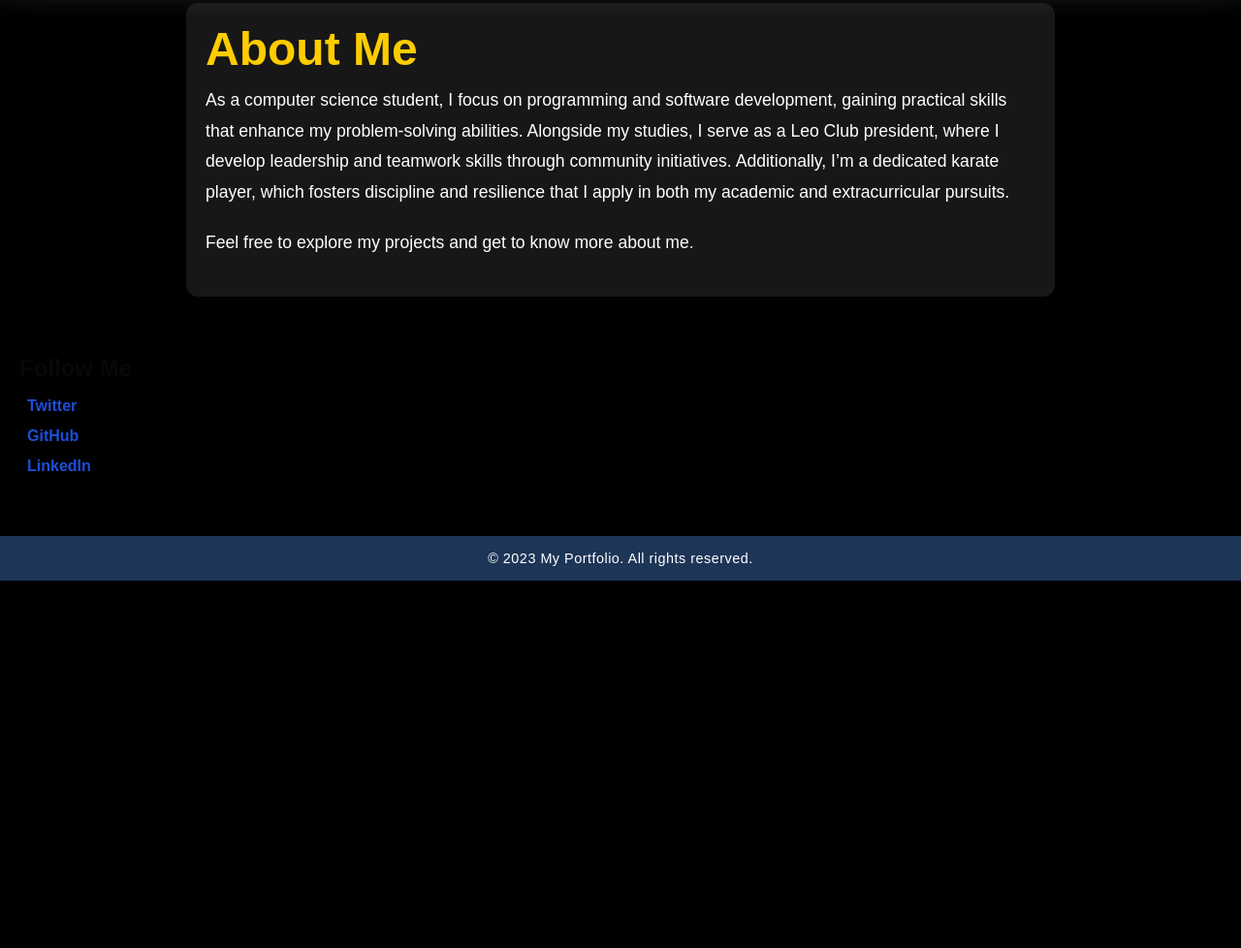
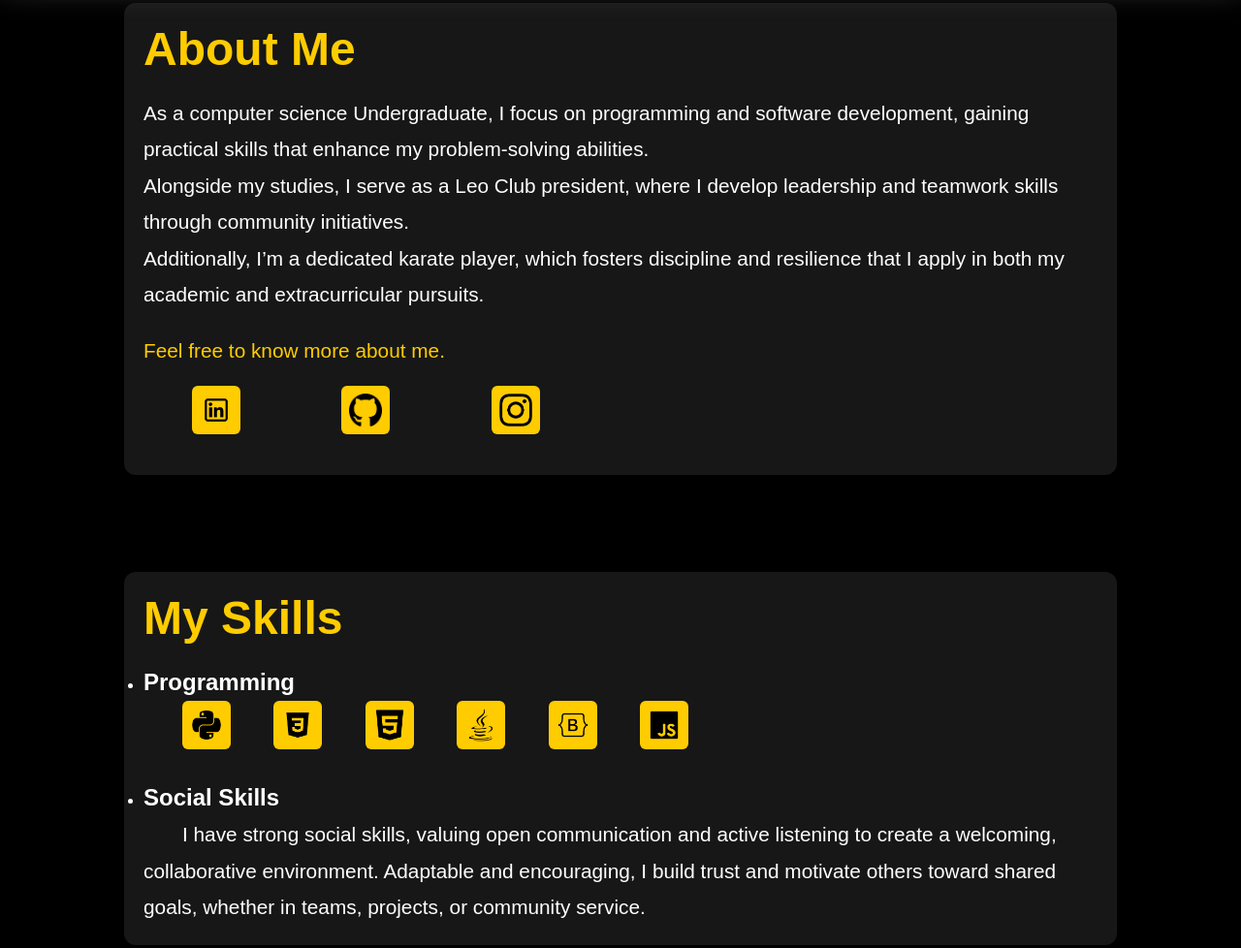
Before and after one commit to Nimsarafx/Portfolio, a plain HTML site: page home.html in a window 1280 px wide. Shown: the part 897-1875 px from the top of the page at 97% size. Before the commit the page ends 1496 px from the top, so only its background shows below. Drawn offline with Linux system fonts and the light colour scheme.

Commit message:
Add files via upload
Completed the home page with all css styling.

```diff
--- a/home.html
+++ b/home.html
@@ -3,17 +3,16 @@
 <head>
     <meta charset="UTF-8">
     <meta name="viewport" content="width=device-width, initial-scale=1.0">
-    <link rel="stylesheet" href="https://fonts.googleapis.com/icon?family=Material+Icons">
     <title>My Portfolio</title>
     <link rel="stylesheet" href="styles.css">
 </head>
 <body>
 
     <!-- Header Section -->
-    <header>
+    <header id="home">
         <div class="container">
             <nav>
-                <img src="photos/logo.png" alt="imges">
+                <img src="photos/logo.png" alt="imges" height="50" width="0">
                 <ul>
                     <li><a href="home.html">Home</a></li>
                     <li><a href="projects.html">Projects</a></li>
@@ -34,20 +33,39 @@
     <!-------------About------------->
 
 
-        <section>
+        <section class="about">
             <h2>About Me</h2>
-            <p>As a computer science student, I focus on programming and software development, gaining practical skills that enhance my problem-solving abilities. Alongside my studies, I serve as a Leo Club president, where I develop leadership and teamwork skills through community initiatives. Additionally, I’m a dedicated karate player, which fosters discipline and resilience that I apply in both my academic and extracurricular pursuits.</p>
-            <p>Feel free to explore my projects and get to know more about me.</p>
+            <p>As a computer science Undergraduate, I focus on programming and software development, gaining practical skills that enhance my problem-solving abilities.<br> Alongside my studies, I serve as a Leo Club president, where I develop leadership and teamwork skills through community initiatives.<br> Additionally, I’m a dedicated karate player, which fosters discipline and resilience that I apply in both my academic and extracurricular pursuits.</p>
+            <p style="color: #ffcc00;">Feel free to know more about me.</p>
+            <links>
+
+                <ul>
+                    <li><a href="https://twitter.com/youraccount" target="_blank"><img src="photos/linkedin_logo.png"  id="linkedin" height="50" width="50"></a></li>
+                    <li><a href="https://github.com/youraccount" target="_blank"><img src="photos/github_logo.png"  id="git" height="50" width="50"></a></li>
+                    <li><a href="https://linkedin.com/in/youraccount" target="_blank"><img src="photos/insta_logo.png"  id="insta" height="50" width="50"></a></li>
+                </ul>
+            </links>
         </section>
 
-        <aside>
-            <h3>Follow Me</h3>
-            <ul>
-                <li><a href="https://twitter.com/youraccount" target="_blank">Twitter</a></li>
-                <li><a href="https://github.com/youraccount" target="_blank">GitHub</a></li>
-                <li><a href="https://linkedin.com/in/youraccount" target="_blank">LinkedIn</a></li>
-            </ul>
-        </aside>
+        <section class="skills">
+            <h2>My Skills</h2>
+                <ul>
+                    <li><h3>Programming</h3></li>
+                    <p><img src="photos/python.webp"  id="python" height="50" width="50"></p>
+                    <p><img src="photos/css.png"  id="css" height="50" width="50"></p>
+                    <p><img src="photos/html.png"  id="html" height="50" width="50"></p>
+                    <p><img src="photos/Java.webp"  id="java" height="50" width="50"></p>
+                    <p><img src="photos/bootstrap.png"  id="bootstrap" height="50" width="50"></p>
+                    <p><img src="photos/javascript.png"  id="javascript" height="50" width="50"></p>
+
+
+
+                    <li><h3>Social Skills</h3></li>
+                    <p>I have strong social skills, valuing open communication and active listening to create a welcoming, collaborative environment. Adaptable and encouraging, I build trust and motivate others toward shared goals, whether in teams, projects, or community service.</p>
+
+                </ul>
+        </section>
+
     </main>
 
     <!-- Footer Section -->
--- a/styles.css
+++ b/styles.css
@@ -15,12 +15,15 @@
         }
 
         /* Header Styling */
+
         header {
             width: 100%;
             height: 100vh;
-            background-image: url(photos/background.png);
             background-size: cover;
             overflow: hidden;
+        }
+        #home{
+            background-image: url(photos/background.png);
         }
         header::after {
             content: "";
@@ -81,8 +84,8 @@
 
 
         nav img{
-            width: 140px;
-            height: 120px;
+            width: 110px;
+            height: 100px;
             align-items: center;
 
         }
@@ -126,7 +129,7 @@
         /* Section Styling */
         section {
 
-            width: 70%;
+            width: 80%;
             margin: 40px auto;
             padding: 20px;
             border-radius: 12px;
@@ -141,37 +144,54 @@
             margin-bottom: 10px;
         }
 
+        section h3{
+            font-size: 1.5rem;
+        }
+
         section p {
-            font-size: 1.1rem;
+            font-size: 1.3rem;
             color: #ffffff;
             line-height: 1.8;
-            margin-bottom: 20px;
+            margin-top: 20px;
         }
 
-        /* Sidebar (Aside) Styling */
-        aside {
-
-            padding: 20px;
-            border-radius: 10px;
-            box-shadow: 0 4px 8px rgba(0, 0, 0, 0.05);
+        .skills p{
+            display: inline;
+            margin-left: 40px;
+            margin-top: 10px;
+        }
+        .skills h3{
+            margin-bottom: 5px;
+            margin-top: 25px;
+        }
+        .skills img{
+            background-color: #ffcc00;
+            padding: 0.5rem;
+            border-radius: 6px;
+            transition: background 0.3s ease;
+        }
+        .skills img:hover{
+            background: rgba(255, 255, 255, 0.8);
         }
 
-        aside h3 {
-            font-size: 1.5rem;
-            color: #080806;
-            margin-bottom: 1rem;
+
+        /* links Styling */
+        links {
+            padding: 10px;
         }
 
-        aside ul {
+        links ul {
             list-style-type: none;
         }
 
-        aside ul li {
-            margin-bottom: 0.8rem;
+        links ul li {
+            display: inline;
+            padding: 0px 50px;
+
         }
 
-        aside ul li a {
-            color: #1d4ed8;
+        links ul li img {
+            background-color: #ffcc00;
             font-weight: 600;
             text-decoration: none;
             padding: 0.5rem;
@@ -179,17 +199,17 @@
             transition: background 0.3s ease;
         }
 
-        aside ul li a:hover {
-            background: #e0e7ff;
-            color: #2563eb;
+        links ul li img:hover {
+            background: rgba(255, 255, 255, 0.8);
+
         }
 
         /* Footer Styling */
         footer {
             text-align: center;
             padding: 15px 0;
-            background-color: #1d3557;
-            color: white;
+            background-color: #ffcc00;
+            color: rgb(0, 0, 0);
             font-size: 0.9rem;
             letter-spacing: 0.5px;
             box-shadow: 0 -4px 6px rgba(0, 0, 0, 0.1);
```
Also changed, not shown: about.html (deleted, +0 -29 lines), contact.html (+0 -1 lines), projects.html (+3 -2 lines), photos/Java.webp (added), photos/bootstrap.png (added), photos/css.png (added), photos/github_logo.png (added), photos/html.png (added), photos/insta_logo.png (added), photos/javascript.png (added), photos/linkedin_logo.png (added), photos/python.webp (added).
